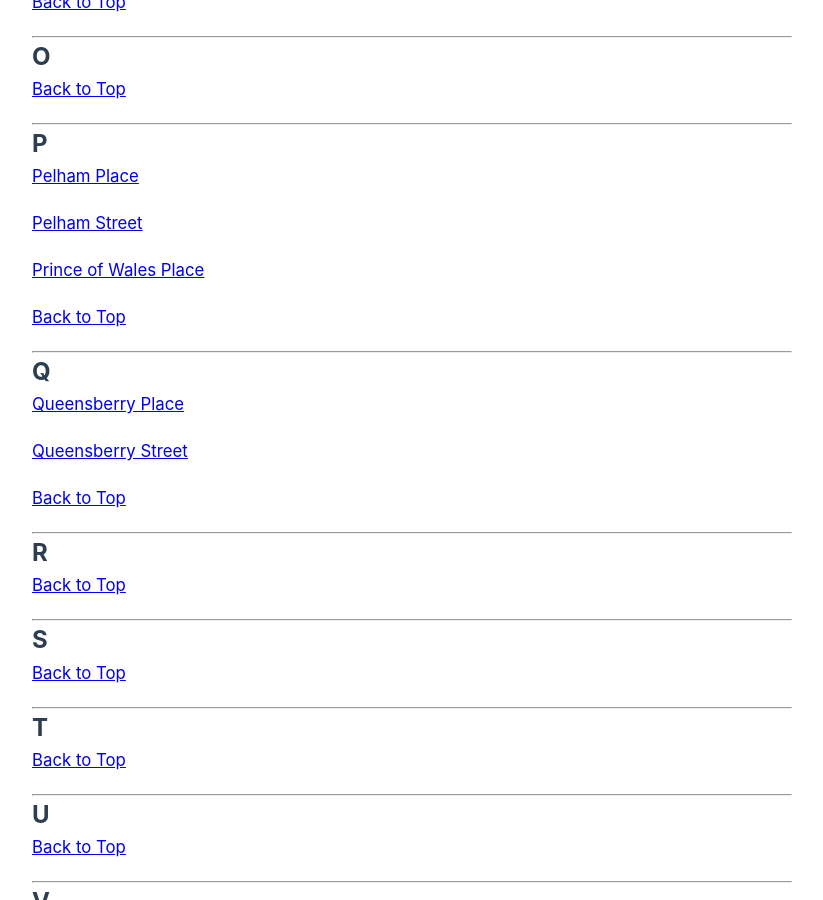
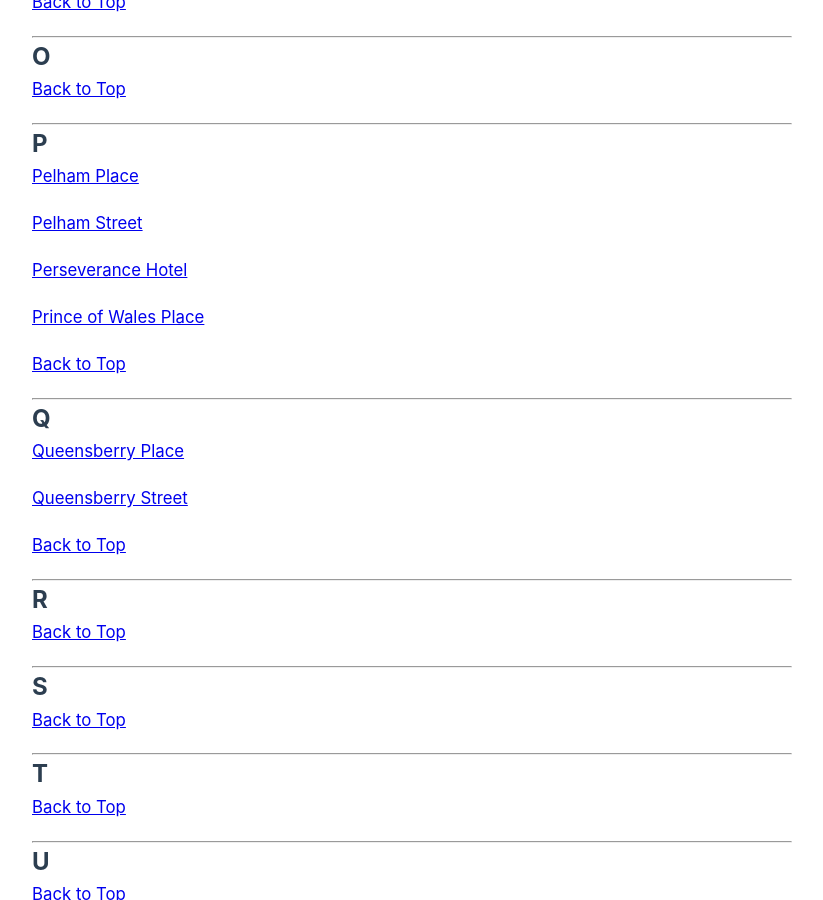
Before and after one commit to notamitchell/order, a Jekyll site: the page built from aToZ.md, in a window 1280 px wide and 900 px high, scrolled down 3006 px. Shown: the whole window, without its empty margins (48-871 px from the left). Built offline with Jekyll 4.4.1, drawn with Linux system fonts in a browser that asks for light colours.

Commit message:
Update aToZ.md

```diff
--- a/aToZ.md
+++ b/aToZ.md
@@ -173,6 +173,8 @@ Select a letter below to jump directly to that section.
 
 [Pelham Street](civic?id=Pelham Street)
 
+[Perseverance Hotel](civic?id=41-Perseverance-hotel-Strain-Mrs-Cath-Barry-Street)
+
 [Prince of Wales Place](civic?id=Prince of Wales Place)
 
 [Back to Top](#index-a-to-z)
```
